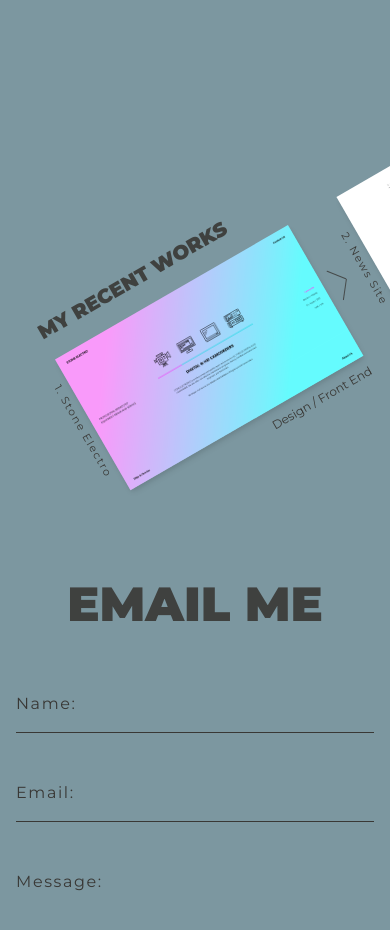
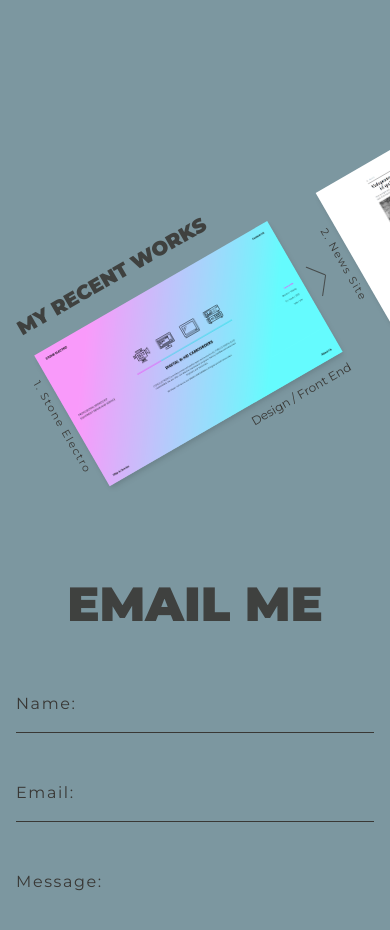
Before and after one commit to gitty-git/portfolio, a Vue app: page / in a window 390 px wide. Shown: the part 960-1890 px from the top of the page. Built offline with nearby package versions, Linux system fonts and the light colour scheme.

Commit message:
responsiveness 1.3

```diff
--- a/src/components/Works.vue
+++ b/src/components/Works.vue
@@ -6,7 +6,7 @@
 
     <div
             ref="worksWrapper" id="works"
-            class="z-20 w-full -my-12 sm:my-0 transform flex sm:transform-none -rotate-30 sm:shadow-md sm:bg-antiqueWhite
+            class="z-20 w-full -mt-16 -mb-8 sm:m-0 transform flex sm:transform-none -rotate-30 sm:shadow-md sm:bg-antiqueWhite
                 sm:overflow-hidden sm:relative"
     >
         <div class="w-full sm:visible invisible opacity-30 h-2 bg-gradient-to-b from-graphiteBlack z-20"></div>
@@ -22,7 +22,7 @@
             </transition>
         </div>
 
-        <div class="xl:ml-24 sm:-top-1/4 sm:mt-32 md:mt-48 lg:mt-32 2xl:mt-12 left-1/4 sm:left-0 absolute w-full transform sm:-rotate-30">
+        <div class="xl:ml-24 sm:-top-1/4 sm:mt-32 md:mt-48 lg:mt-32 2xl:mt-12 left-1/4 sm:left-0 -ml-6 absolute w-full transform sm:-rotate-30">
             <h1 class="sm:hidden block text-xl opacity-90 uppercase font-black">My recent works</h1>
 
             <div class="xl:text-6xl text-4xl sm:block hidden -mx-4 xl:-mx-10 font-black uppercase opacity-90 max-w-max transform sm:rotate-90">
```
